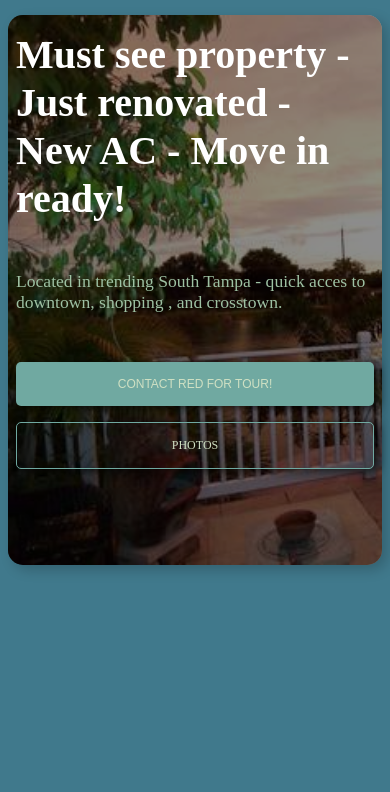
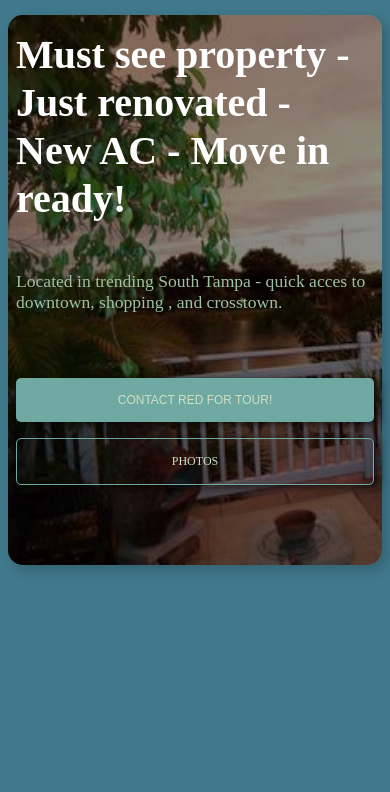
Before and after one commit to jimmmazz/tampa-lake, a PHP site: page / in a window 390 px wide. Shown: the part 51-843 px from the top of the page. Run offline with PHP 8.4, Linux system fonts and the light colour scheme; some libraries are stand-ins or nearby versions.

Commit message:
ditto above

```diff
--- a/public/styles.css
+++ b/public/styles.css
@@ -570,7 +570,7 @@
 
     .hero-btn--photos {
         margin-left: 0;
-        margin-bottom: 3rem;
+        margin-bottom: 2rem;
     }
 
 /* What-Where Section */
```
